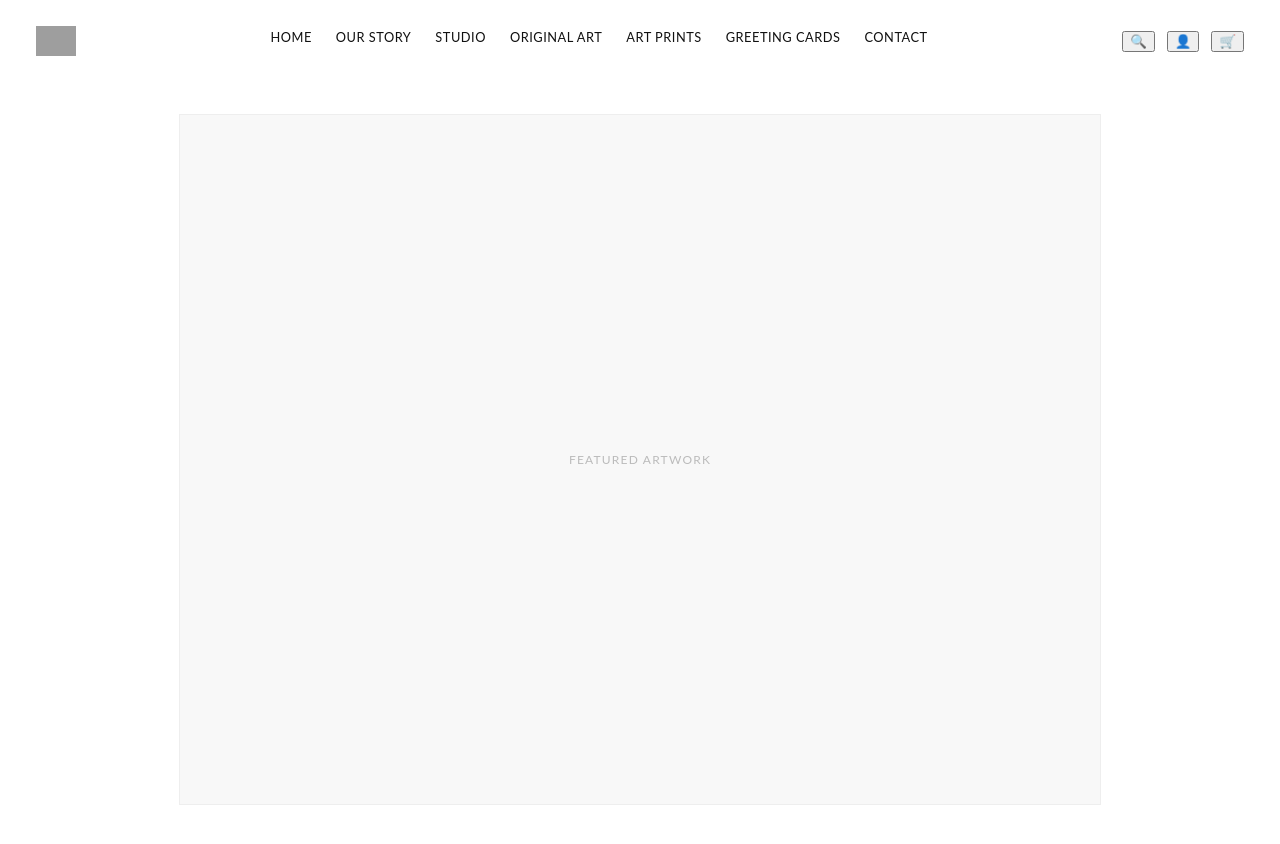
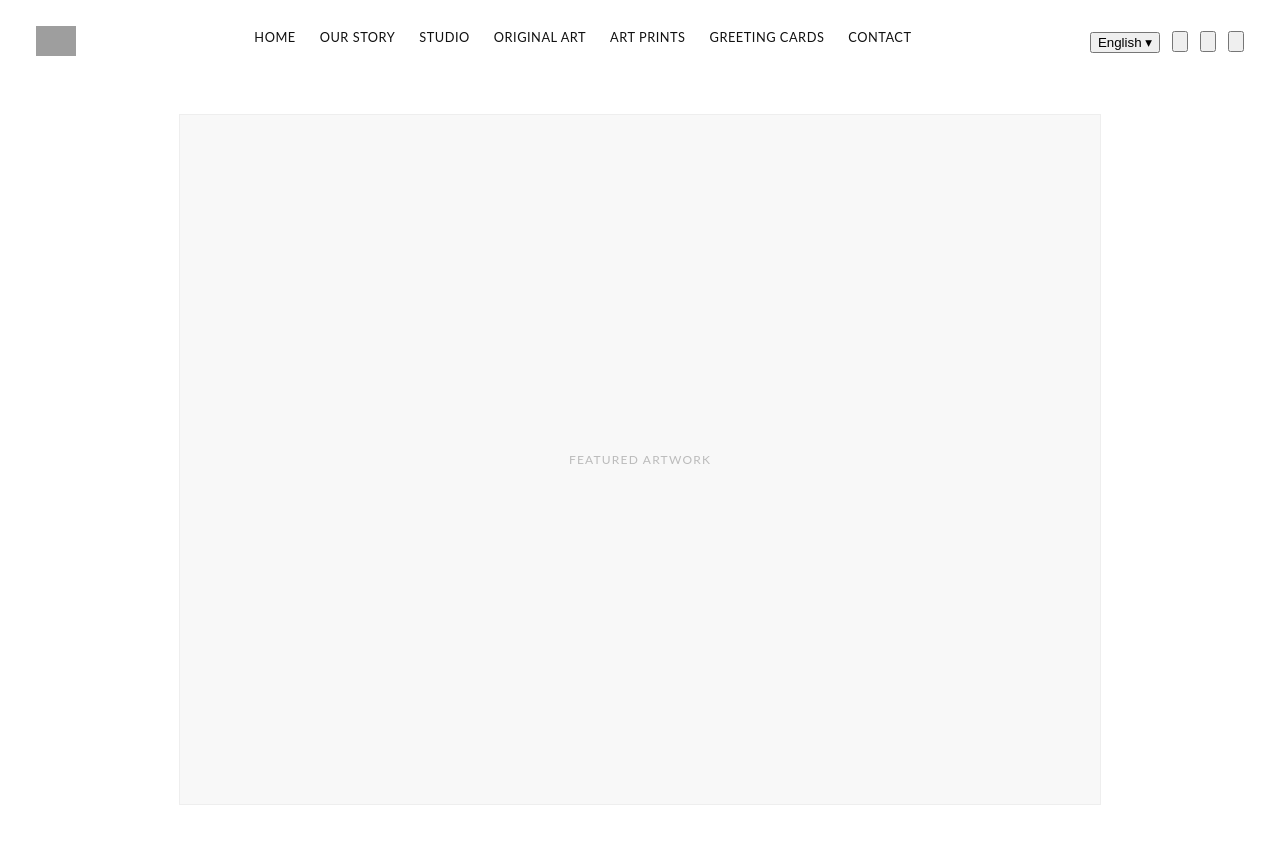
Before and after one commit to Leondecoding/Leondecoding.github.io, a Jekyll site: the page built from index.html, in a window 1280 px wide. Shown: the top 844 px of the page. Built offline with Jekyll 4.4.1, drawn with Linux system fonts in a browser that asks for light colours; grey boxes are pictures that could not be loaded.

Commit message:
Update header.html

```diff
--- a/_includes/header.html
+++ b/_includes/header.html
@@ -17,13 +17,66 @@
       <a href="{{ '/contact/' | relative_url }}">CONTACT</a>
     </nav>
 
-    <!-- 右上角动作按钮 -->
+        <!-- 右上角动作按钮 -->
     <div class="site-actions">
-      <button id="fz-search-btn" aria-label="Search" title="Search">🔍</button>
-      <button id="fz-login-btn" aria-label="Account" aria-expanded="false" title="Account">👤</button>
-      <button id="fz-cart-btn" aria-label="Cart" title="Cart">🛒 <span id="fz-cart-count" hidden>0</span></button>
+      <!-- 语言切换 -->
+      <div class="lang-switch">
+        <button
+          id="fz-lang-btn"
+          class="lang-toggle"
+          type="button"
+          aria-haspopup="true"
+          aria-expanded="false"
+        >
+          <span class="lang-label">English</span>
+          <span class="lang-caret">▾</span>
+        </button>
+      </div>
+
+      <!-- 搜索 -->
+      <button id="fz-search-btn" class="icon-btn" type="button" aria-label="Search" title="Search">
+        <svg class="fz-icon" viewBox="0 0 24 24" aria-hidden="true">
+          <circle cx="11" cy="11" r="6" fill="none" stroke="currentColor" stroke-width="1.4" />
+          <line x1="15" y1="15" x2="20" y2="20" stroke="currentColor" stroke-width="1.4" stroke-linecap="round" />
+        </svg>
+      </button>
+
+      <!-- 登录 -->
+      <button id="fz-login-btn" class="icon-btn" type="button" aria-label="Account" aria-expanded="false" title="Account">
+        <svg class="fz-icon" viewBox="0 0 24 24" aria-hidden="true">
+          <circle cx="12" cy="9" r="4" fill="none" stroke="currentColor" stroke-width="1.4" />
+          <path
+            d="M5 19c1.5-3 4-4.5 7-4.5s5.5 1.5 7 4.5"
+            fill="none"
+            stroke="currentColor"
+            stroke-width="1.4"
+            stroke-linecap="round"
+            stroke-linejoin="round"
+          />
+        </svg>
+      </button>
+
+      <!-- 购物袋 -->
+      <button id="fz-cart-btn" class="icon-btn" type="button" aria-label="Cart" title="Cart">
+        <svg class="fz-icon" viewBox="0 0 24 24" aria-hidden="true">
+          <path
+            d="M7 8h10l-1 11H8L7 8z"
+            fill="none"
+            stroke="currentColor"
+            stroke-width="1.4"
+            stroke-linejoin="round"
+          />
+          <path
+            d="M9.5 8a2.5 2.5 0 0 1 5 0"
+            fill="none"
+            stroke="currentColor"
+            stroke-width="1.4"
+            stroke-linecap="round"
+          />
+        </svg>
+        <span id="fz-cart-count" hidden>0</span>
+      </button>
     </div>
-  </div>
 </header>
 
 <!-- === 搜索面板 === -->
```
